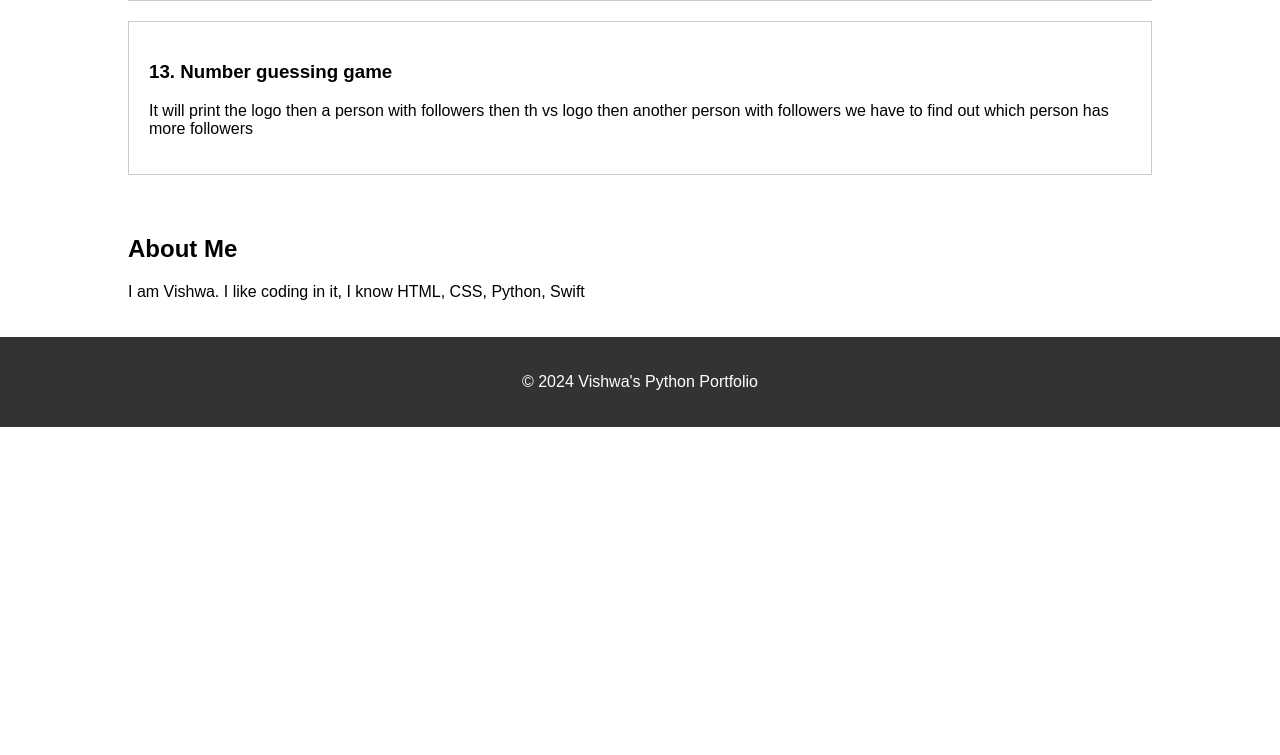
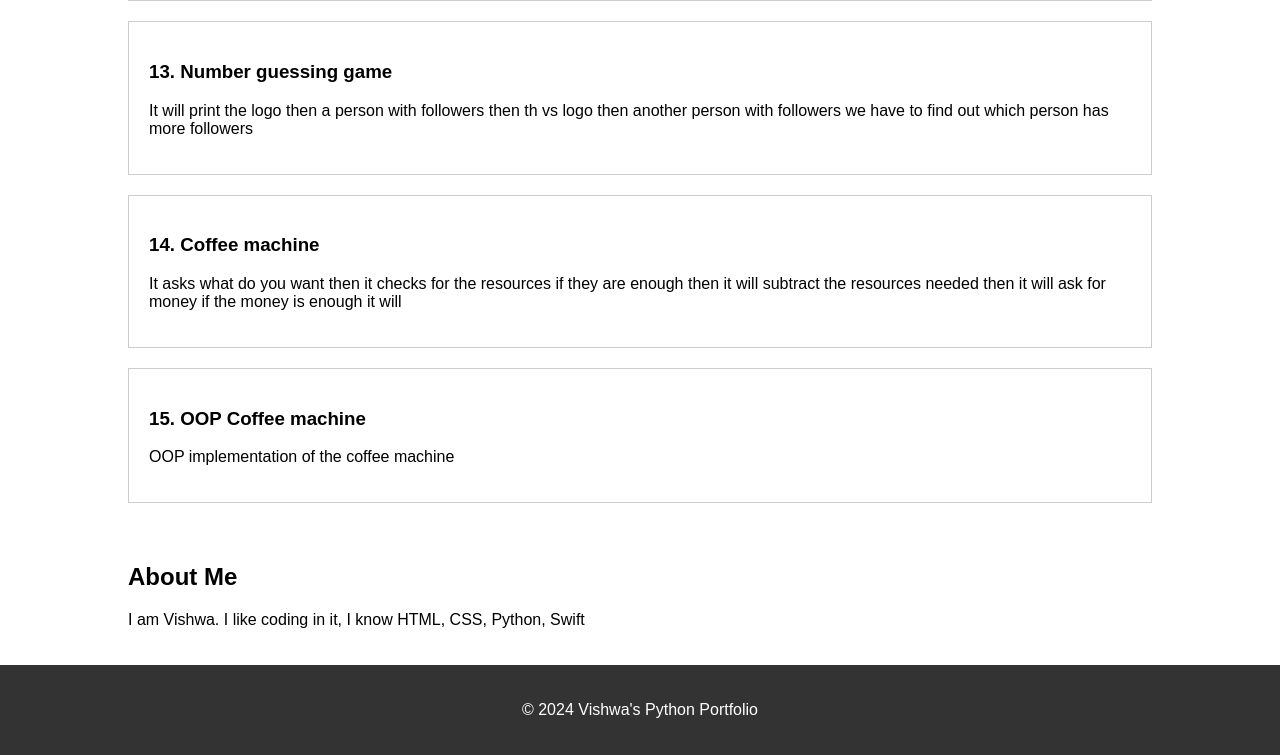
Before and after one commit to Vishwa170314/portfolio, a Flask app: page /python in a window 1280 px wide. Shown: the part 2164-2919 px from the top of the page. Before the commit the page ends 2591 px from the top, so only its background shows below. Run offline with Flask 3, Linux system fonts and the light colour scheme.

Commit message:
Complete project 14 & 15

```diff
--- a/templates/python.html
+++ b/templates/python.html
@@ -81,6 +81,16 @@
             <h3>13. Number guessing game</h3>
             <p>It will print the logo then a person with followers then th vs logo then another person with followers we have to find out which person has more followers</p>
         </div>
+
+        <div class="project">
+            <h3>14. Coffee machine</h3>
+            <p>It asks what do you want then it checks for the resources if they are enough then it will subtract the resources needed then it will ask for money if the money is enough it will</p>
+        </div>
+
+        <div class="project">
+            <h3>15. OOP Coffee machine</h3>
+            <p>OOP implementation of the coffee machine</p>
+        </div>
     </div>
 </section>
 
```
